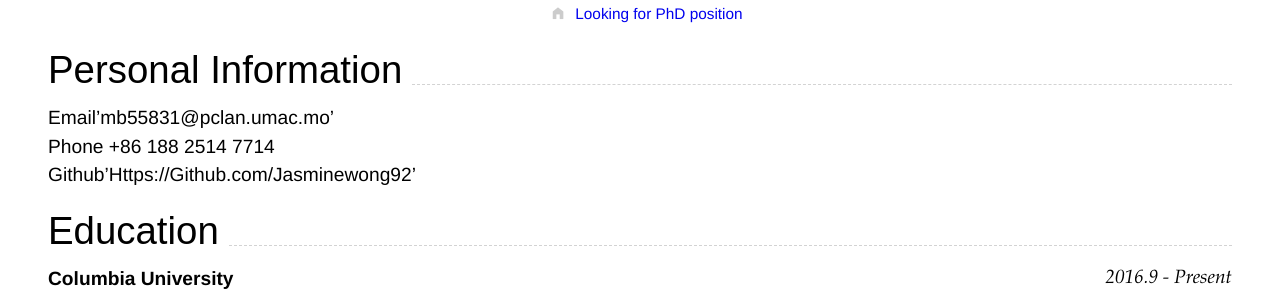
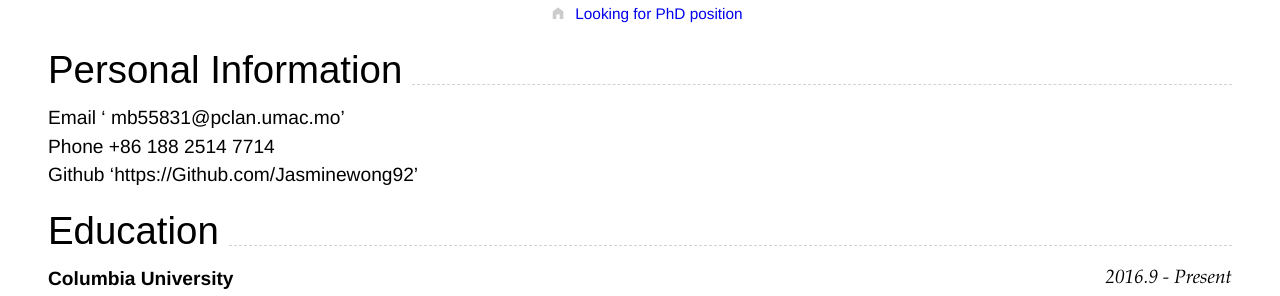
Before and after one commit to Jasminewong92/Jiemin-Huang.github.io, a Jekyll site: the page built from nimo-markdown-cv-c67f47571b3ac91db155d8a3d59f8a8a8c04a124/index.md, in a window 1280 px wide. Shown: the part 186-482 px from the top of the page. Built offline with Jekyll 4.4.1, drawn with Linux system fonts in a browser that asks for light colours; part of the change alters nothing that is shown.

````diff
--- a/nimo-markdown-cv-c67f47571b3ac91db155d8a3d59f8a8a8c04a124/index.md
+++ b/nimo-markdown-cv-c67f47571b3ac91db155d8a3d59f8a8a8c04a124/index.md
@@ -16,13 +16,13 @@ pdf: true
 ```
 
 ```
-Email'mb55831@pclan.umac.mo'
+Email     '    mb55831@pclan.umac.mo'
 
 
 Phone     +86 188 2514 7714
 
 
-Github'Https://Github.com/Jasminewong92'
+Github    'https://Github.com/Jasminewong92'
 
 
 
````
